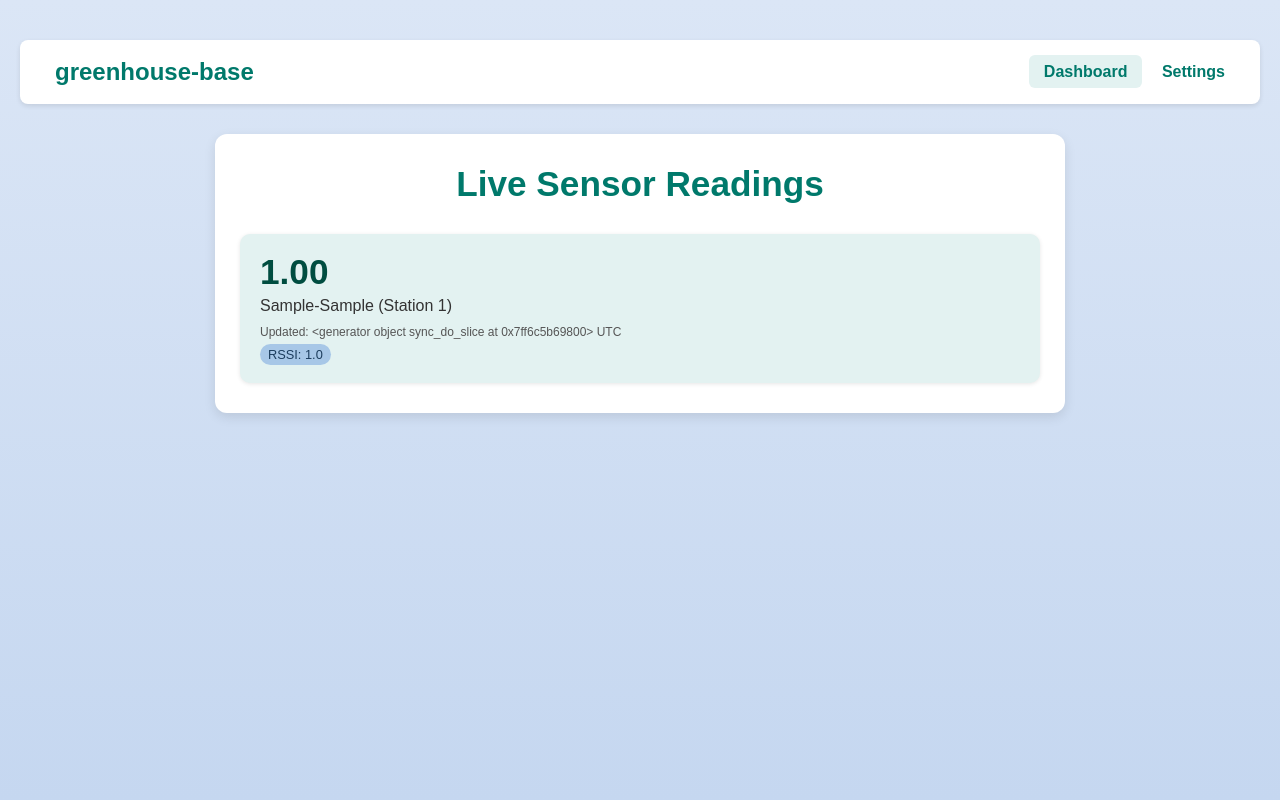
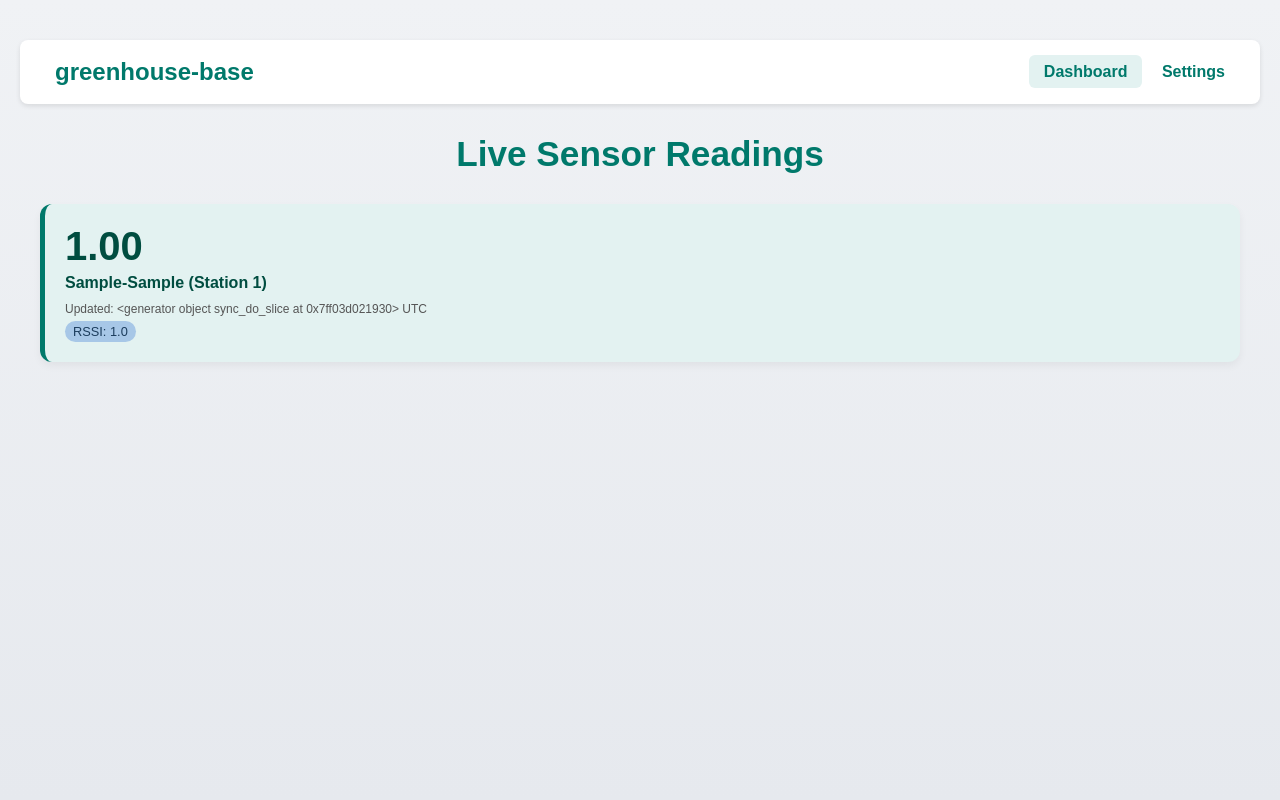
Before and after one commit to arroyv/Weather-Station, a Flask app: page / in a window 1280 px wide. Run offline with Flask 3, Linux system fonts and the light colour scheme; tables that the repository leaves empty hold one stand-in row (values such as "Sample post").

Commit message:
Update dashboard.html

```diff
--- a/templates/dashboard.html
+++ b/templates/dashboard.html
@@ -8,7 +8,7 @@
         /* Embedded styles for offline access */
         body {
             font-family: Arial, sans-serif; /* Fallback for offline */
-            background: linear-gradient(to bottom, #dbe6f6, #c5d7f0); /* Offline gradient background */
+            background: linear-gradient(to bottom, #f0f2f5, #e6e9ee); /* Lighter, neutral gradient */
             margin: 0;
             padding: 40px 20px;
             color: #1a1a1a;
@@ -42,12 +42,8 @@
         }
 
         .container {
-            max-width: 800px;
+            max-width: 1200px; /* Wider container for more columns */
             margin: 0 auto;
-            background: white;
-            padding: 30px 25px;
-            border-radius: 12px;
-            box-shadow: 0 4px 12px rgba(0,0,0,0.1);
             text-align: center;
         }
 
@@ -61,36 +57,39 @@
 
         .sensor-grid {
             display: grid;
-            grid-template-columns: repeat(auto-fit, minmax(250px, 1fr));
-            gap: 15px;
+            /* Adjust grid to allow for more items before wrapping */
+            grid-template-columns: repeat(auto-fit, minmax(220px, 1fr));
+            gap: 20px;
         }
 
         .sensor-box {
             background-color: #e3f2f1;
-            border-radius: 10px;
-            padding: 18px 20px;
-            font-size: 1.1rem;
+            border-radius: 12px; /* Slightly more rounded */
+            padding: 20px;
             color: #004D40;
-            box-shadow: 0 1px 4px rgba(0,0,0,0.1);
+            box-shadow: 0 4px 8px rgba(0,0,0,0.05);
             transition: background-color 0.3s ease, transform 0.2s;
             cursor: default;
             text-align: left;
+            border-left: 5px solid #00796B; /* Accent border */
         }
 
         .sensor-box:hover {
-            background-color: #b2dfdb;
-            transform: translateY(-3px);
+            transform: translateY(-4px);
+            box-shadow: 0 6px 12px rgba(0,0,0,0.1);
         }
 
         .sensor-box .value {
-            font-size: 2.2rem;
+            font-size: 2.5rem;
             font-weight: bold;
             display: block;
             margin-bottom: 5px;
+            color: #004D40; /* Default value color */
         }
         .sensor-box .label {
             font-size: 1rem;
-            color: #333;
+            font-weight: 600; /* Bolder label */
+            color: #004D40; /* Default label color */
             margin-bottom: 10px;
             display: block;
         }
```
Also changed, not shown: other parts of templates/dashboard.html (+29 -9 lines).
